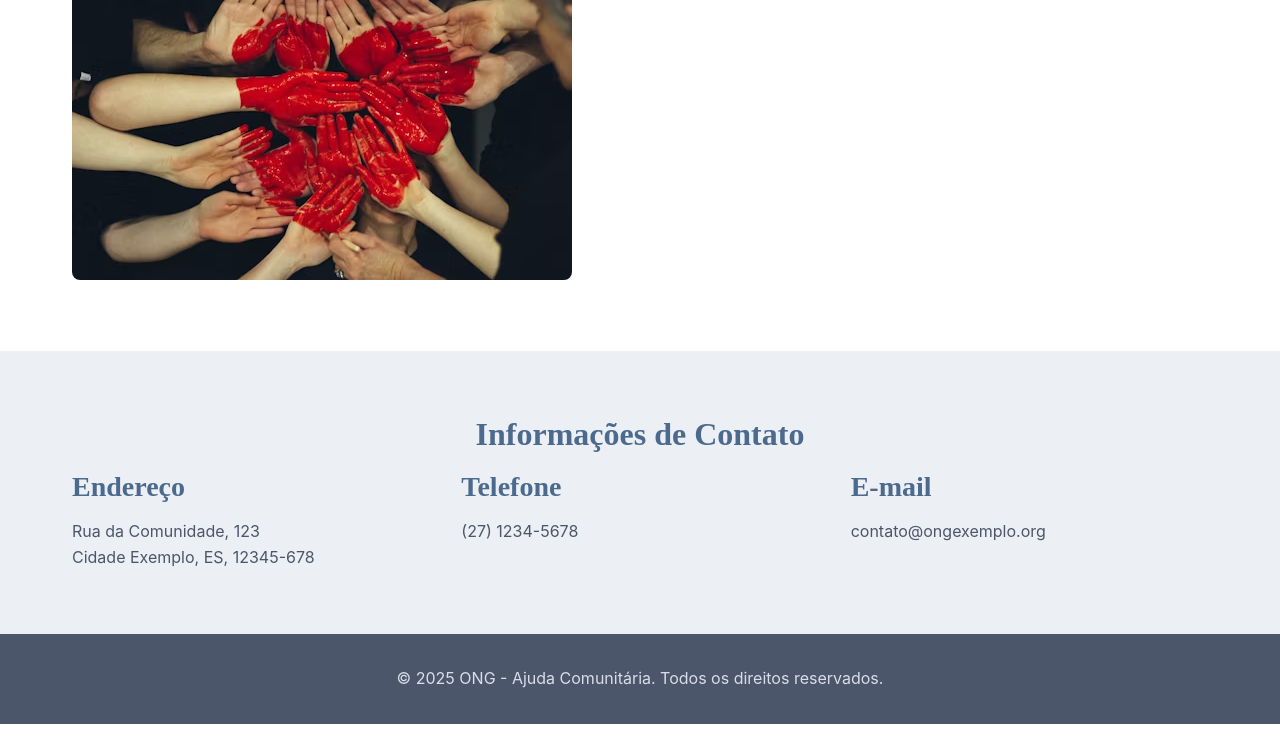
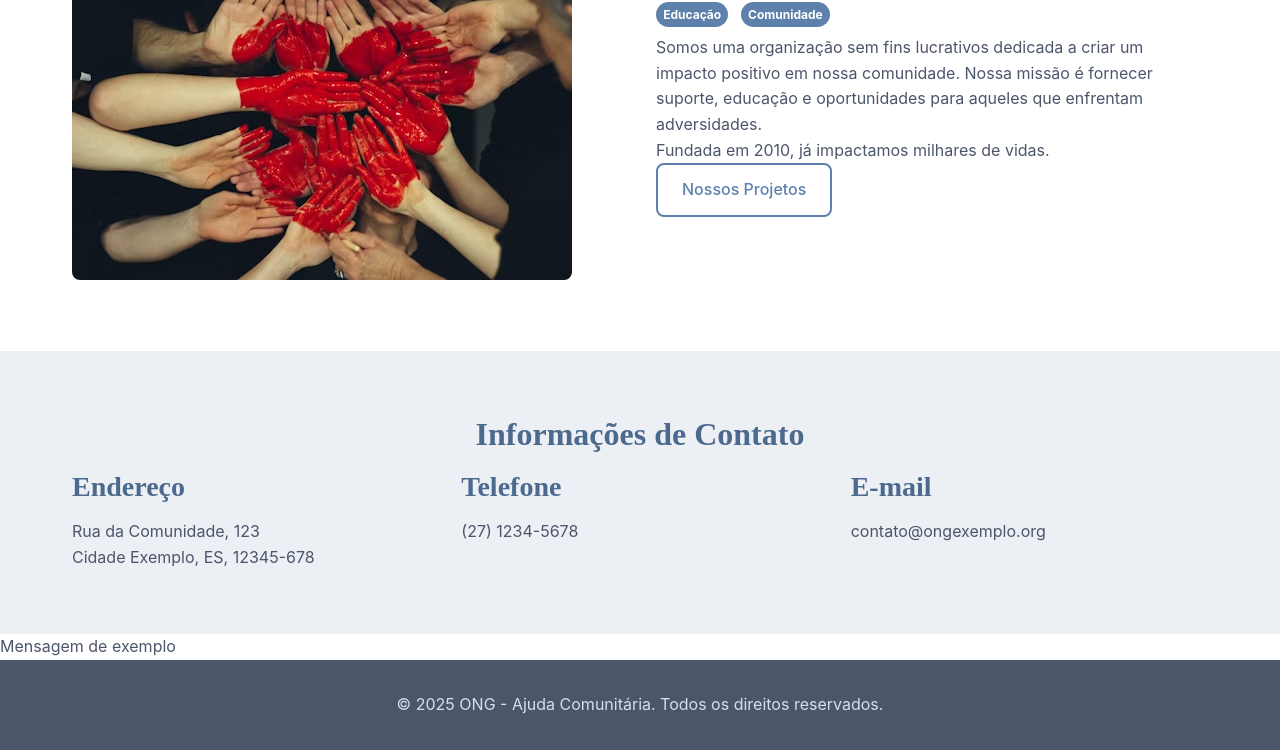
Before and after one commit to DerickHnQE/projeto-ong, a plain HTML site: page index.html in a window 1280 px wide. Shown: the part 583-1333 px from the top of the page. Before the commit the page ends 1307 px from the top, so only its background shows below. Drawn offline with Linux system fonts and the light colour scheme.

Commit message:
Fix missing content and update navigation links
Added missing text in the 'Sobre' section and updated links for SPA navigation.

```diff
--- a/index.html
+++ b/index.html
@@ -8,10 +8,6 @@
     <link rel="stylesheet" href="css/style.css">
 </head>
 <body>
-    <!--
-      Layout principal usando CSS Grid:
-      O <body> é configurado como um grid de 3 linhas: header, main (flexível), footer.
-    -->
     <header class="main-header">
         <div class="container">
             <a href="index.html" class="logo">Logo ONG</a>
@@ -31,18 +27,25 @@
                         <a href="projetos.html">Projetos</a>
                         <!-- Submenu Dropdown -->
                         <ul class="dropdown-menu">
-                            <li><a href="#voluntariado">Voluntariado</a></li>
-                            <li><a href="#doacoes">Doações</a></li>
+                            <!-- (ENTREGA III) Caminho corrigido para o SPA -->
+                            <li><a href="projetos.html#voluntariado">Voluntariado</a></li>
+                            <li><a href="projetos.html#doacoes">Doações</a></li>
                         </ul>
                     </li>
                     <li><a href="cadastro.html">Cadastro</a></li>
+                    <!-- (ENTREGA III) Link de âncora corrigido -->
                     <li><a href="#contato" class="btn btn-primary">Contato</a></li>
                 </ul>
             </nav>
         </div>
     </header>
 
-    <main>
+    <!--
+      (ENTREGA III)
+      O 'id="page-content"' é o alvo do nosso SPA.
+      O conteúdo das outras páginas será carregado aqui.
+    -->
+    <main id="page-content">
         <!-- Seção Hero com sistema de grid customizado -->
         <section class="hero-section text-center">
             <div class="container">
@@ -61,15 +64,19 @@
         <section id="sobre" class="section-padding">
             <div class="container">
                 <div class="row align-items-center">
-                    <!--
-                      Layout responsivo:
-                      - Mobile (padrão): 12 colunas (ocupa a tela toda)
-                      - Desktop (lg): 6 colunas (meia tela)
-                    -->
                     <div class="col-12 col-lg-6">
                         <img src="imagens/organizacao.jpg"
                              onerror="this.src='https://placehold.co/600x400'"
                              alt="Equipe da organização em um evento comunitário" class="img-fluid rounded-corners">
+                    </div>
+                    <!-- (CORRIGIDO) Adicionado o texto que estava faltando -->
+                    <div class="col-12 col-lg-6">
+                        <h2>Sobre a Nossa Organização</h2>
+                        <span class="badge">Educação</span>
+                        <span class="badge">Comunidade</span>
+                        <p>Somos uma organização sem fins lucrativos dedicada a criar um impacto positivo em nossa comunidade. Nossa missão é fornecer suporte, educação e oportunidades para aqueles que enfrentam adversidades.</p>
+                        <p>Fundada em 2010, já impactamos milhares de vidas.</p>
+                        <a href="projetos.html" class="btn btn-outline">Nossos Projetos</a>
                     </div>
                 </div>
             </div>
@@ -101,19 +108,12 @@
                 </div>
             </div>
         </section>
+    </main>
 
-        <!-- Exemplo de Componente de Feedback (Modal) - (controlado via JS, não implementado) -->
-        <!--
-        <div class="modal-backdrop">
-            <div class="modal">
-                <h3>Título do Modal</h3>
-                <p>Este é um componente de modal para feedback.</p>
-                <button class="btn btn-secondary">Fechar</button>
-            </div>
-        </div>
-        -->
-
-    </main>
+    <!-- (ENTREGA III) Componente de Toast/Notificação para feedback do formulário -->
+    <div id="toast" class="toast">
+        <span id="toast-message">Mensagem de exemplo</span>
+    </div>
 
     <footer class="main-footer">
         <div class="container">
```
